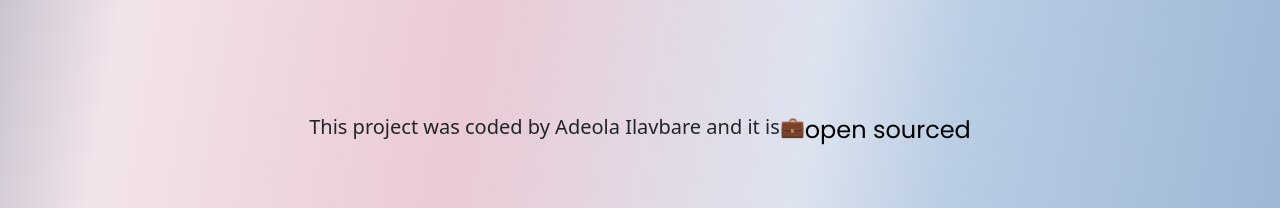
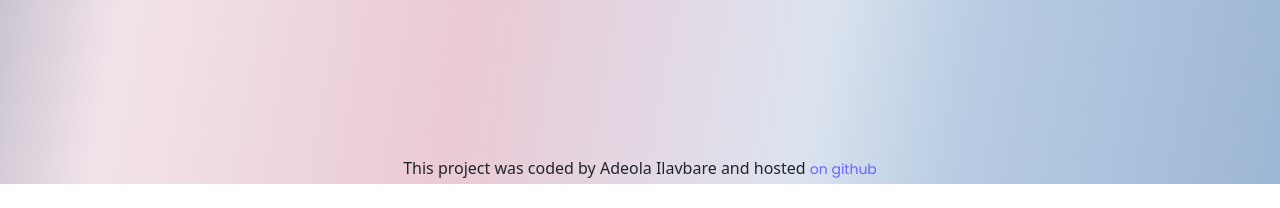
Before and after one commit to Adeolade1st/Responsive-Homepage-Project, a plain HTML site: page index.html in a window 1280 px wide. Shown: the part 2732-2940 px from the top of the page. After the commit the page ends 2916 px from the top, so only its background shows below. Drawn offline with nearby package versions, Linux system fonts and the light colour scheme; a web font is replaced by a local one.

Commit message:
Footer Update

```diff
--- a/index.html
+++ b/index.html
@@ -212,16 +212,14 @@
               </div>
             </div>
           </div>
-
-          <br />
         </div>
       </div>
-      <p class="d-flex justify-content-center fs-5">
-        This project was coded by Adeola Ilavbare and it is💼
-        <a href="https://github.com/Adeolade1st" title="github-link">
-          open sourced</a
-        >
-      </p>
     </div>
+    <footer class="text-center justify-content-center">
+      This project was coded by Adeola Ilavbare and hosted
+      <a href="https://github.com/Adeolade1st">
+        <span class="github">on github</span></a
+      >
+    </footer>
   </body>
 </html>
--- a/src/about.css
+++ b/src/about.css
@@ -205,6 +205,11 @@
 
 }
 
+.github {
+        color: #6C63FF;
+        font-size: 14px;
+}
+
 a {
         text-align: center;
         text-decoration: none;
--- a/src/contact.css
+++ b/src/contact.css
@@ -124,6 +124,11 @@
     color: #6C63FF;
 }
 
+.github {
+    color: #6C63FF;
+    font-size: 14px;
+}
+
 
 body {
     background: linear-gradient(99.6deg, rgb(112, 128, 152) 10.6%, rgb(242, 227, 234) 32.9%, rgb(234, 202, 213) 52.7%, rgb(220, 227, 239) 72.8%, rgb(185, 205, 227) 81.1%, rgb(154, 180, 212) 102.4%);
--- a/src/index.css
+++ b/src/index.css
@@ -212,6 +212,11 @@ color: #6C63FF;
     color: #6C63FF;
 }
 
+.github{
+    color: #6C63FF;
+    font-size: 14px;
+}
+
 a{
     text-align: center;
     text-decoration: none;
--- a/src/project.css
+++ b/src/project.css
@@ -127,6 +127,11 @@
 
 }
 
+.github {
+    color: #6C63FF;
+    font-size: 14px;
+}
+
 a{
         text-align: center;
         text-decoration: none;
```
Also changed, not shown: about.html (+6 -6 lines), contact.html (+7 -6 lines), project.html (+7 -6 lines).
